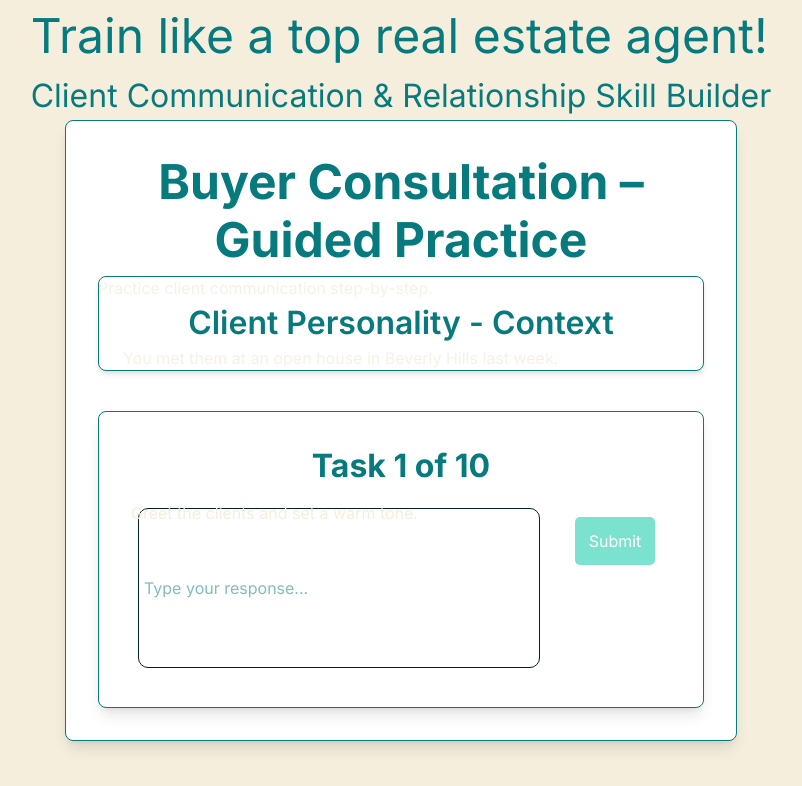
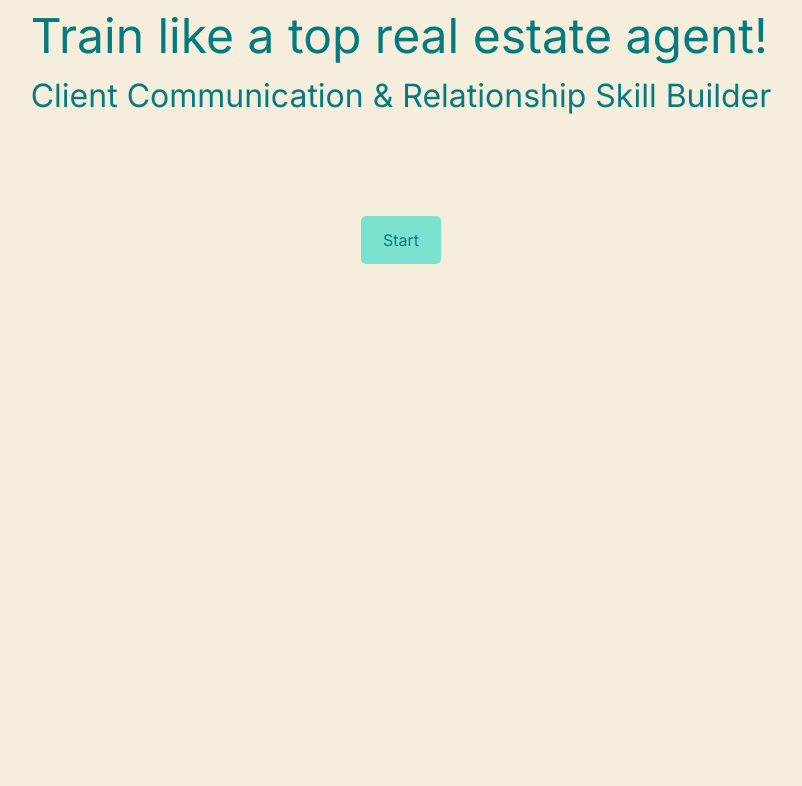
Before and after one commit to ai-marvin123/marvin, a React (Vite) app: page / in a window 1280 px wide. Shown: the top 786 px of the page, without its empty margins (239-1041 px from the left). Built offline with nearby package versions, Linux system fonts and the light colour scheme.

Commit message:
fixed the homepage

```diff
--- a/client/App.tsx
+++ b/client/App.tsx
@@ -30,7 +30,7 @@ export default function App() {
       'Ask about desired location.',
     ],
   }); // data for guided lesson
-  const [mode, setMode] = useState<string>('script'); //home, script, simulation, feedback
+  const [mode, setMode] = useState<string>('home'); //home, script, simulation, feedback
   const [step, setStep] = useState<number>(0); //keep track of lesson prompts. go up to 10 and reset when it reaches 10
   const [simulationTurns, setSimulationTurns] = useState<Turns[]>([
     { turn: 'buyer', text: 'Hello' },
@@ -123,8 +123,28 @@ export default function App() {
   //     setStep(0);
   //   }
 
+  //onClick handler
+  const startHandler = (e) => {
+    e.preventDefault();
+    setMode('script');
+  };
+
   let display;
-  if (mode === 'script') {
+  if (mode === 'home') {
+    display = (
+      <>
+        <div className='homepage'>
+          <header>
+            <h1>Train like a top real estate agent!</h1>
+            <h2>Client Communication & Relationship Skill Builder</h2>
+          </header>
+          <button className='startButton' onClick={startHandler}>
+            Start
+          </button>
+        </div>
+      </>
+    );
+  } else if (mode === 'script') {
     display = (
       <div className='lesson'>
         <Lesson
@@ -148,10 +168,6 @@ export default function App() {
   }
   return (
     <>
-      <header>
-        <h1>Train like a top real estate agent!</h1>
-        <h2>Client Communication & Relationship Skill Builder</h2>
-      </header>
       <div className='display'>{display}</div>
     </>
   );
--- a/client/index.css
+++ b/client/index.css
@@ -17,6 +17,7 @@ body {
   justify-content: flex-start;
   align-items: center;
 }
+
 h1 {
   font-size: 3rem;
   color: #077a7d;
@@ -31,6 +32,13 @@ p {
   position: absolute;
 }
 
+.homepage {
+  display: flex;
+  flex-direction: column;
+  justify-content: center;
+  align-items: center;
+  gap: 5rem;
+}
 .speechContainer {
   display: grid;
   grid-template-columns: 1fr 1fr;
```
